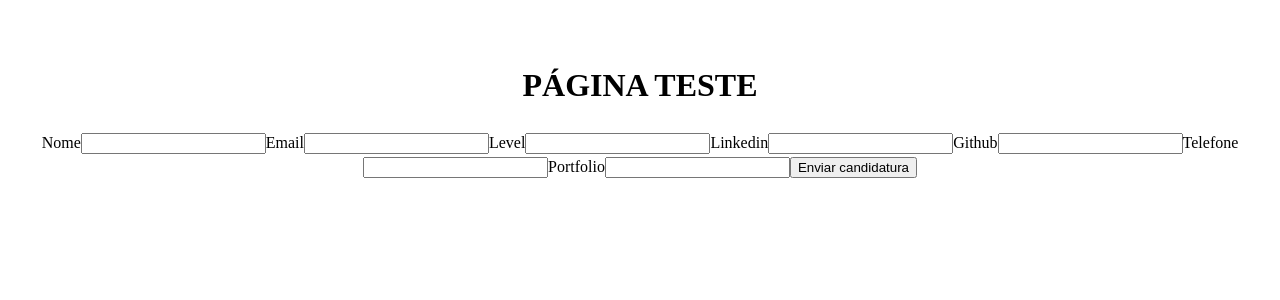
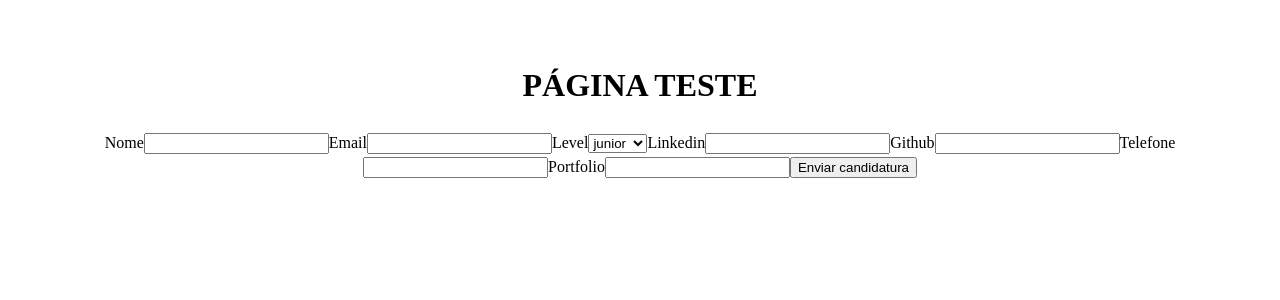
Before and after one commit to banco-de-talentos/banco-de-talentos, a React (Vite) app in the folder frontend/: page /page-test in a window 1280 px wide. Shown: the top 300 px of the page. Built offline with nearby package versions, Linux system fonts and the light colour scheme.

Commit message:
testes iniciais de código

```diff
--- a/frontend/src/pages/TestPage.tsx
+++ b/frontend/src/pages/TestPage.tsx
@@ -5,7 +5,7 @@ export default function TestPage() {
 
   const [nome, setName] = useState('');
   const [email, setEmail] = useState('');
-  const [level, setLevel] = useState('');
+  const [level, setLevel] = useState(0);
   const [linkedin, setLinkedin] = useState('');
   const [github, setGithub] = useState('');
   const [telefone, setTelefone] = useState('');
@@ -23,7 +23,7 @@ export default function TestPage() {
 
     setName("")
     setEmail("")
-    setLevel("")
+    setLevel(0)
     setLinkedin("")
     setGithub("")
     setTelefone("")
@@ -41,19 +41,23 @@ export default function TestPage() {
           (
           <form>
             <label htmlFor="Nome">Nome</label>
-            <input type="text" id="Nome" onChange={({ target }) => setName(target.value)} />
+            <input type="text" id="Nome" onChange={(e) => setName(e.target.value)} />
             <label htmlFor="Email">Email</label>
-            <input type="text" id="Email" onChange={({ target }) => setEmail(target.value)} />
+            <input type="text" id="Email" onChange={(e) => setEmail(e.target.value)} />
             <label htmlFor="Level">Level</label>
-            <input type="text" id="Level" onChange={({ target }) => setLevel(target.value)} />
+            <select id="Level" onChange={(e) => setLevel(e.target.value === 'junior' ? 0 : e.target.value === 'pleno' ? 1 : 2)}>
+              <option>junior</option>
+              <option>pleno</option>
+              <option>senior</option>
+            </select>
             <label htmlFor="Linkedin">Linkedin</label>
-            <input type="text" id="Linkedin" onChange={({ target }) => setLinkedin(target.value)} />
+            <input type="text" id="Linkedin" onChange={(e) => setLinkedin(e.target.value)} />
             <label htmlFor="Github">Github</label>
-            <input type="text" id="Github" onChange={({ target }) => setGithub(target.value)} />
+            <input type="text" id="Github" onChange={(e) => setGithub(e.target.value)} />
             <label htmlFor="Telefone">Telefone</label>
-            <input type="text" id="Telefone" onChange={({ target }) => setTelefone(target.value)} />
+            <input type="text" id="Telefone" onChange={(e) => setTelefone(e.target.value)} />
             <label htmlFor="Portfolio">Portfolio</label>
-            <input type="text" id="Portfolio" onChange={({ target }) => setPortfolio(target.value)} />
+            <input type="text" id="Portfolio" onChange={(e) => setPortfolio(e.target.value)} />
             <button type="submit" onClick={() => sendData()}> Enviar candidatura</button>
           </form>)
         }
```
